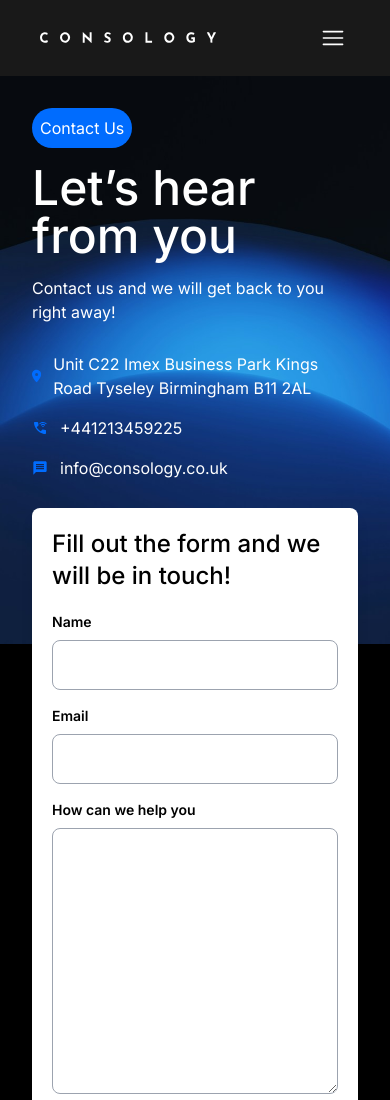
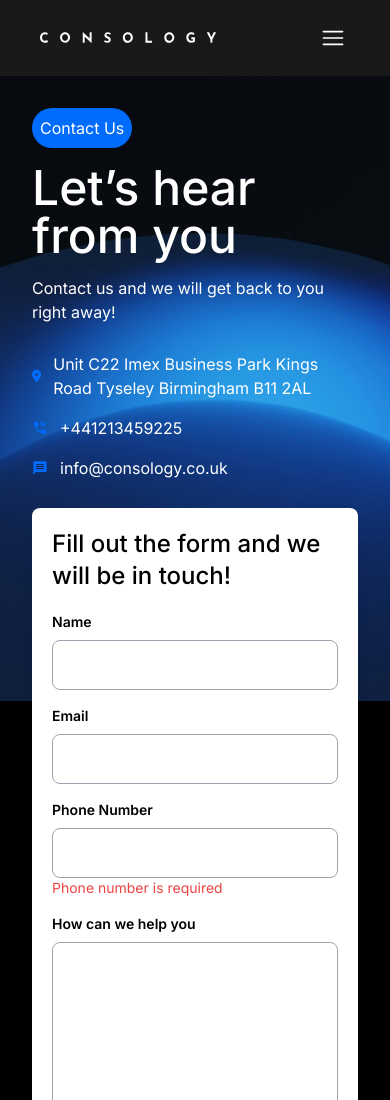
Before and after one commit to Lukman10a/consology, a Next.js app: page /contact in a window 390 px wide. Shown: the top 1100 px of the page. Built offline with nearby package versions, Linux system fonts and the light colour scheme.

Commit message:
add phone number input to the contact form

```diff
--- a/src/pages/contact.tsx
+++ b/src/pages/contact.tsx
@@ -13,20 +13,25 @@ export default function Contact() {
   const [formData, setFormData] = useState({
     from_name: "",
     from_email: "",
+    phone_number: "", // Add phone_number to the state
     message: "",
   });
   const [validationErrors, setValidationErrors] = useState({
     from_name: "",
     from_email: "",
+    phone_number: "",
     message: "",
   });
   const { toast } = useToast();
 
   useEffect(() => {
-    const { from_name, from_email, message } = formData;
+    const { from_name, from_email, phone_number, message } = formData;
     const isEmailValid = /^[^\s@]+@[^\s@]+\.[^\s@]+$/.test(from_email);
     const isFormValid =
-      from_name.trim() !== "" && isEmailValid && message.trim() !== "";
+      from_name.trim() !== "" &&
+      isEmailValid &&
+      phone_number.trim() !== "" &&
+      message.trim() !== "";
     setIsFormValid(isFormValid);
 
     setValidationErrors({
@@ -42,6 +47,8 @@ export default function Contact() {
           : !isEmailValid
             ? "Invalid email format"
             : "",
+      phone_number:
+        phone_number.trim() === "" ? "Phone number is required" : "",
       message:
         message.trim() === ""
           ? ""
@@ -80,6 +87,7 @@ export default function Contact() {
           setFormData({
             from_name: "",
             from_email: "",
+            phone_number: "", // Reset phone number as well
             message: "",
           });
           toast({
@@ -187,6 +195,21 @@ export default function Contact() {
                     </p>
                   )}
                 </label>
+                <label htmlFor="phone_number" className="mb-4 block">
+                  <p className="mb-2 text-sm font-semibold">Phone Number</p>
+                  <input
+                    type="tel"
+                    name="phone_number"
+                    value={formData.phone_number}
+                    onChange={handleInputChange}
+                    className="w-full rounded-lg border border-gray-400 p-3"
+                  />
+                  {validationErrors.phone_number && (
+                    <p className="text-sm text-red-500">
+                      {validationErrors.phone_number}
+                    </p>
+                  )}
+                </label>
                 <label htmlFor="message" className="mb-4 block">
                   <p className="mb-2 text-sm font-semibold">
                     How can we help you
```
